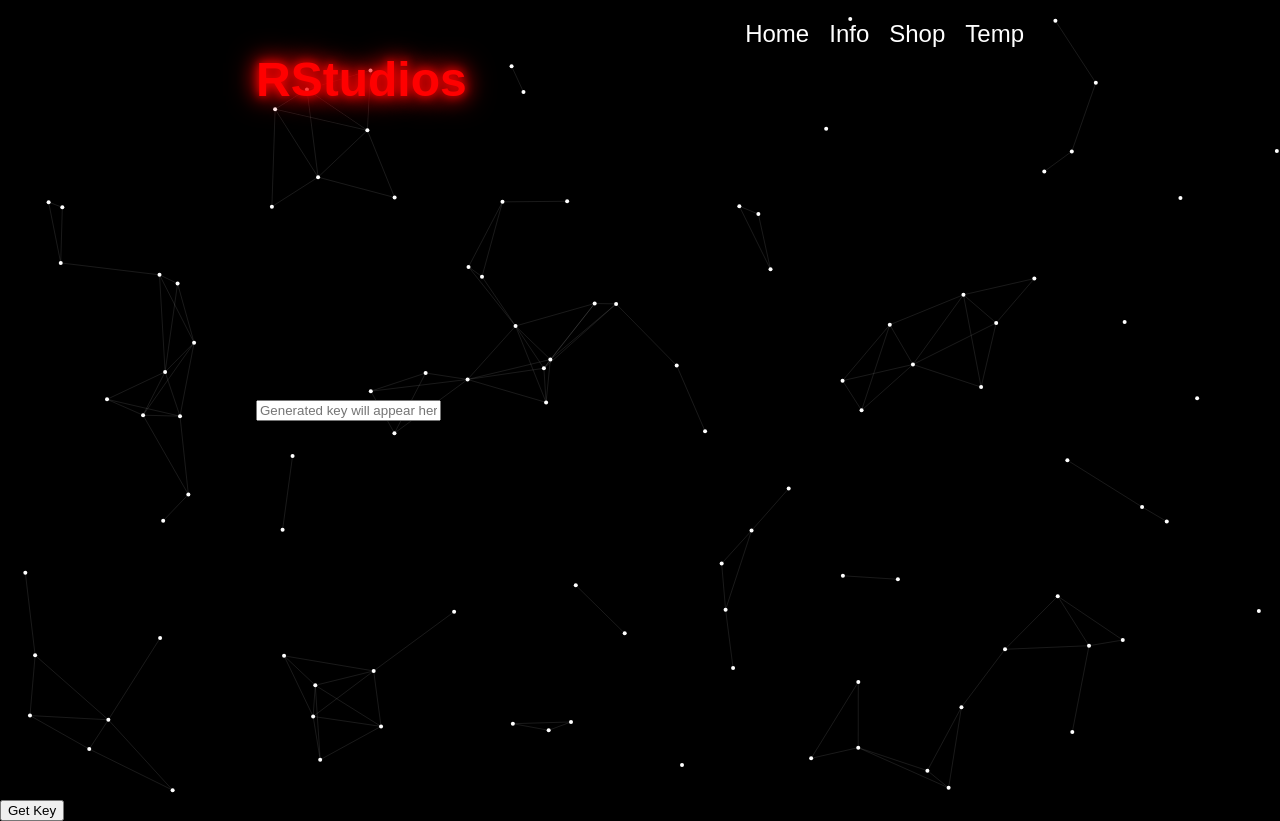
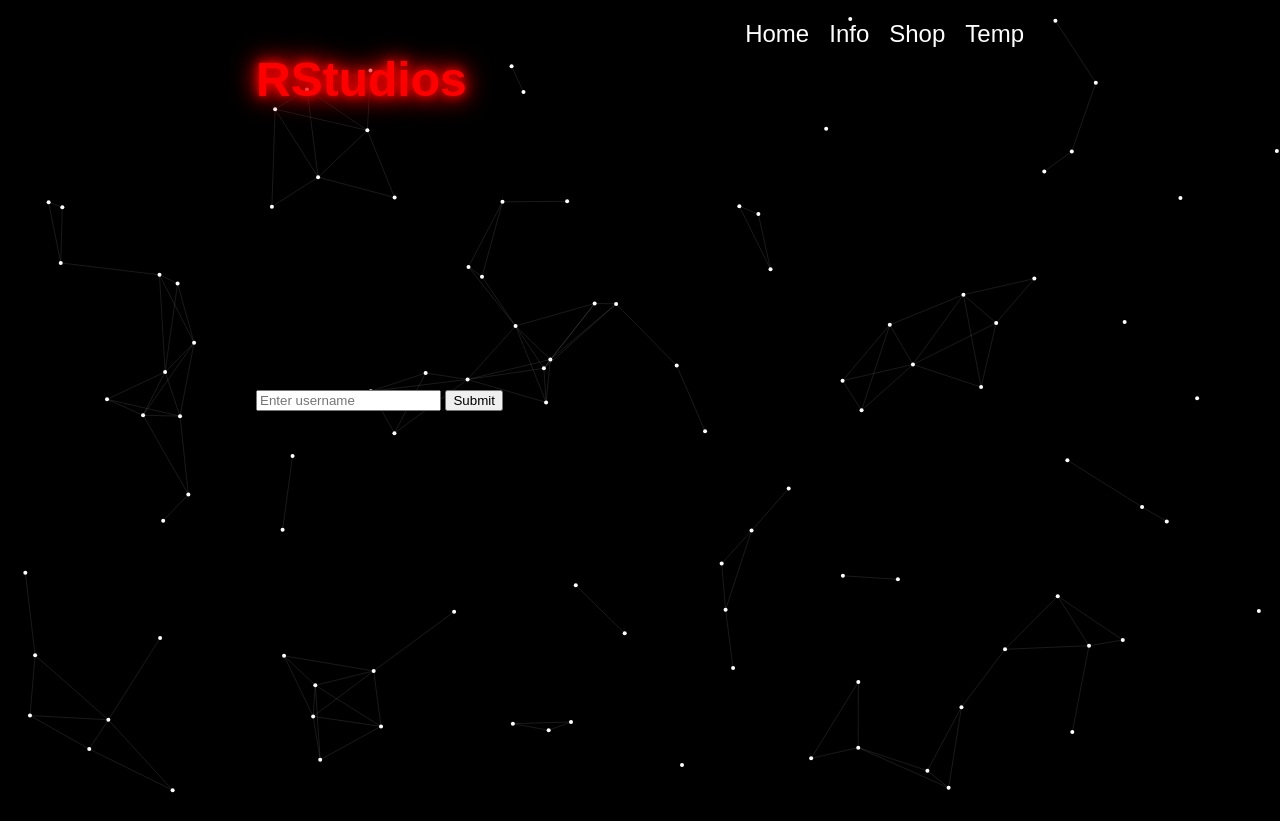
Before and after one commit to Lolboy828/Realgaming, a website: page public/index.html in a window 1280 px wide. After the commit the page ends 800 px from the top, so only its background shows below. Drawn offline with Linux system fonts and the light colour scheme; no server answers.

Commit message:
Update index.html

```diff
--- a/public/index.html
+++ b/public/index.html
@@ -19,26 +19,32 @@
         <a href="#">Shop</a>
         <a href="#">Temp</a>
       </div>
-    <div class="example">
-      <input type="text" id="keyBox" readonly placeholder="Generated key will appear here">
+
+      <div class="username-section">
+        <input type="text" id="username" placeholder="Enter username" />
+        <button onclick="submitUsername()">Submit</button>
       </div>
+
     </div>
+
     <canvas id="canvas"></canvas>
 
-  <!-- Place the script tags here -->
     <script src="js/design.js"></script>
     <script src="js/animations.js"></script>
 
-  <button onclick="fetchKey()">Get Key</button>
+    <script>
+      async function submitUsername() {
+        const username = document.getElementById('username').value;
+        if (username) {
+          // You can now handle the username input as needed, for example, send it to the server
+          console.log("Username submitted: ", username);
 
-  <script>
-    async function fetchKey() {
-      const response = await fetch('/api/get-key');
-      const data = await response.json();
-      document.getElementById('keyBox').value = data.key;
+          // Optionally, call an API or take other actions here with the username
+          await fetchKey();
+        } else {
+          alert('Please enter a username');
         }
-
-    fetchKey();  // Optionally, this will auto-fetch the key when the page loads
+      }
     </script>
   </body>
 </html>
```
Lines whose indentation alone changed are shown as unchanged.
